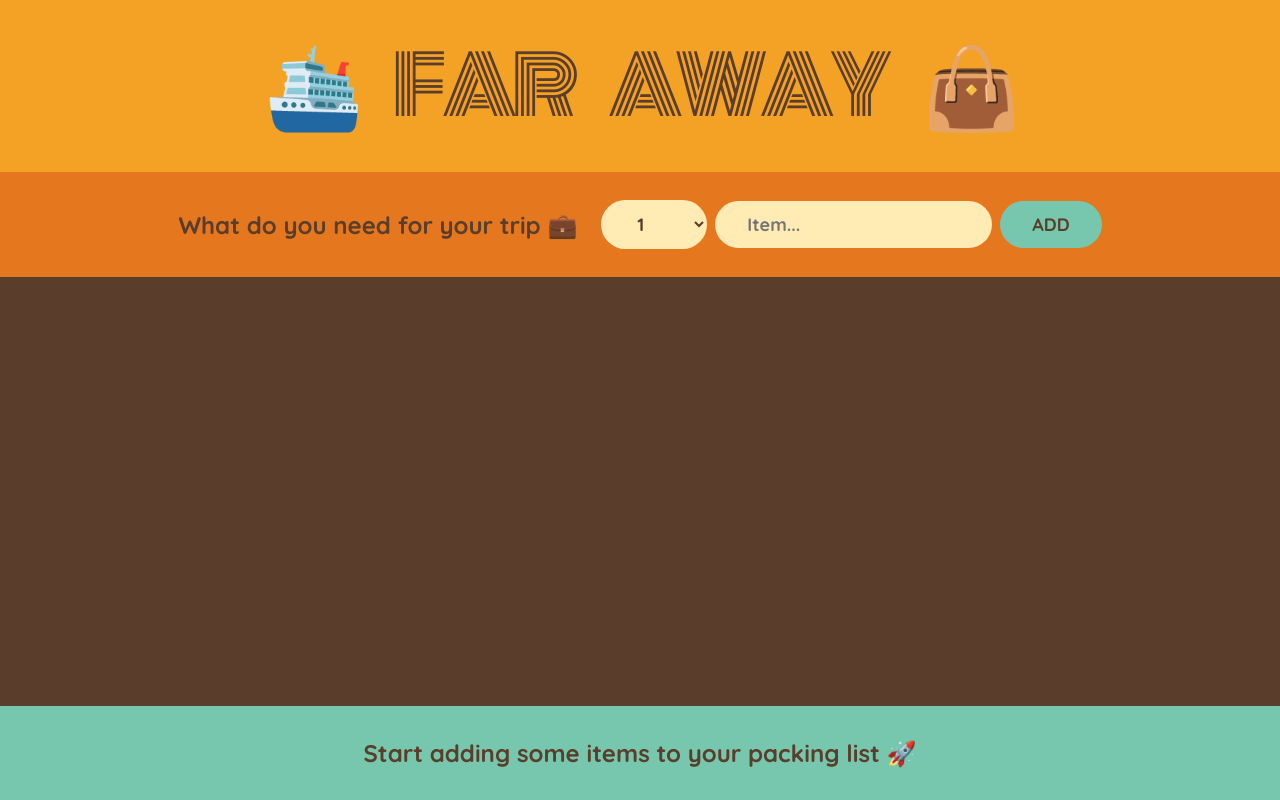
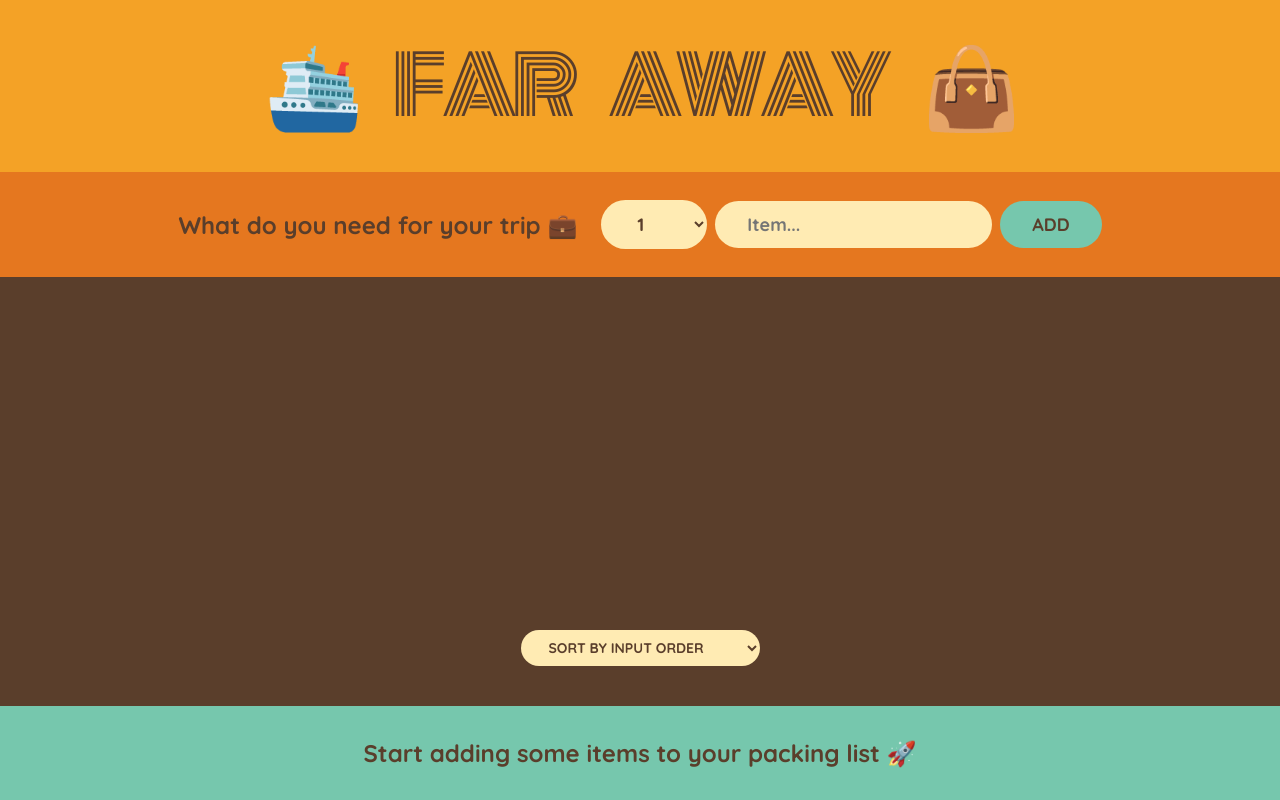
Before and after one commit to sh-sahil/Travel-List, a React (Create React App) app: page / in a window 1280 px wide. Built offline with nearby package versions, Linux system fonts and the light colour scheme.

Commit message:
added sorting feature

```diff
--- a/src/App.js
+++ b/src/App.js
@@ -69,13 +69,26 @@
   );
 }
 function PackingList({ items, onDeleteItem, onToggleItem }) {
+  const [sortBy, setSortBy] = useState("input");
+  let sortedItems;
+
+  if (sortBy === "input") sortedItems = items;
+  if (sortBy === "description")
+    sortedItems = items.slice().sort((a, b) => a.description.localeCompare(b.description));
+  if (sortBy === "packed")
+    sortedItems = items.slice().sort((a, b) => Number(a.packed) - Number(b.packed));
   return (
     <div className="list">
       <ul>
-        {items.map(item => (
+        {sortedItems.map(item => (
           <Item item={item} key={item.id} onDeleteItem={onDeleteItem} onToggleItem={onToggleItem} />
         ))}
       </ul>
+      <select value={sortBy} onChange={e => setSortBy(e.target.value)}>
+        <option value="input">Sort by input order</option>
+        <option value="description">Sort by description</option>
+        <option value="packed">Sort by packed status</option>
+      </select>
     </div>
   );
 }
```
